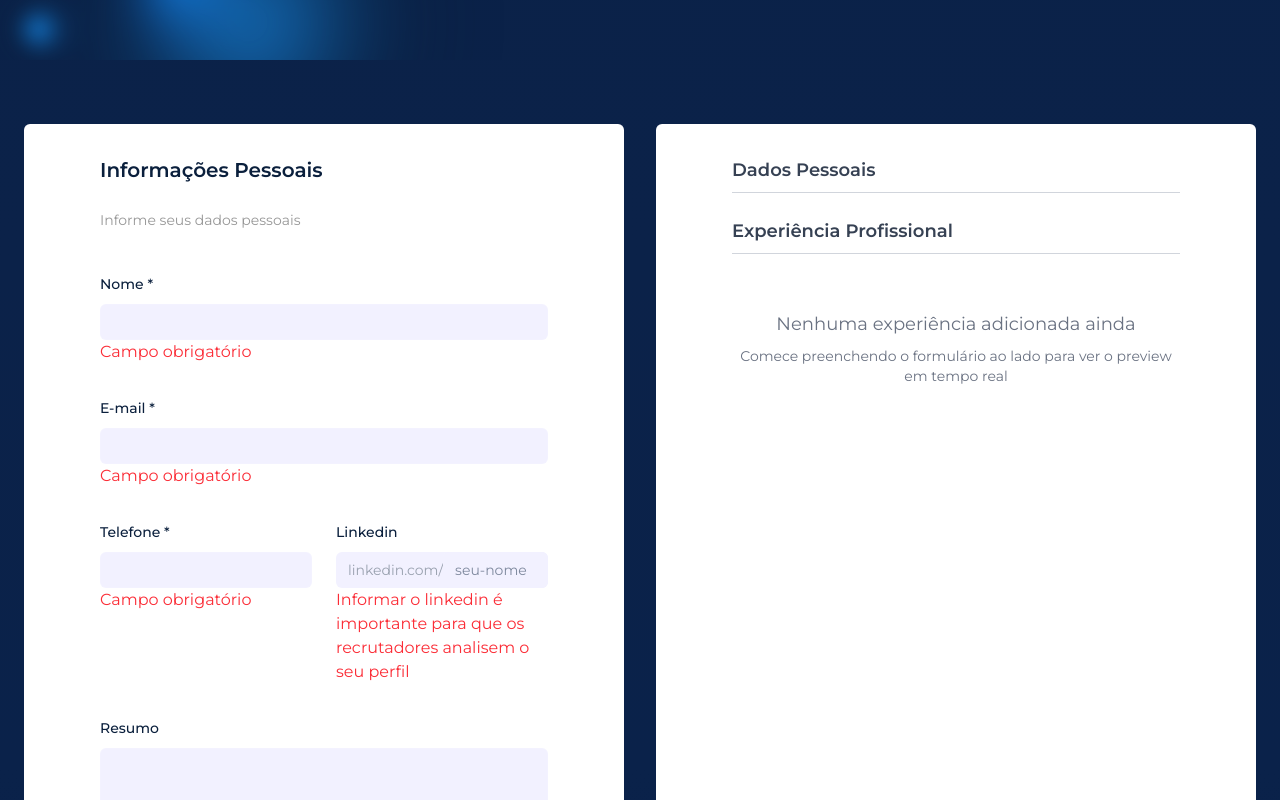
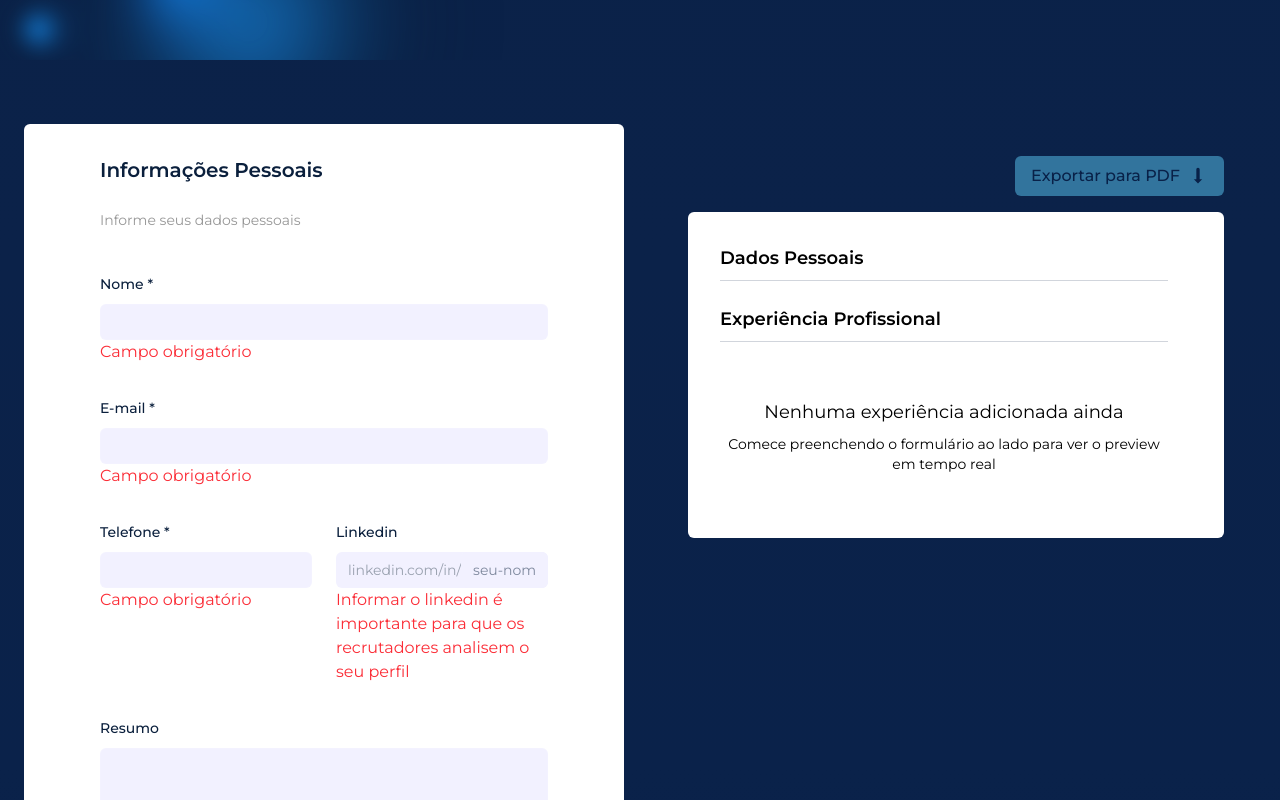
Before and after one commit to KFalcao/Gerador_Curriculo_Byte_a_byte, a React (Vite) app: page / in a window 1280 px wide. Shown: the part 740-1540 px from the top of the page. Built offline with nearby package versions, Linux system fonts and the light colour scheme.

Commit message:
Inclusão de botão export PDF + Export

```diff
--- a/package.json
+++ b/package.json
@@ -10,6 +10,8 @@
     "preview": "vite preview"
   },
   "dependencies": {
+    "html2canvas": "^1.4.1",
+    "jspdf": "^3.0.2",
     "ogl": "^1.0.11",
     "react": "^19.1.1",
     "react-dom": "^19.1.1"
--- a/src/components/Form/PersonalData.tsx
+++ b/src/components/Form/PersonalData.tsx
@@ -202,7 +202,7 @@ export default function PersonalData({
               <div className="mt-2">
                 <div className="flex items-center rounded-md bg-(--form-field-bg-color) pl-3">
                   <div className="shrink-0 text-base text-gray-400 select-none sm:text-sm/6">
-                    linkedin.com/
+                    linkedin.com/in/
                   </div>
                   <input
                     id="linkedin"
--- a/src/components/Preview/ResumePreview.tsx
+++ b/src/components/Preview/ResumePreview.tsx
@@ -1,16 +1,17 @@
 import type { Experience } from "../Form/ExperienceForm";
+import html2canvas from "html2canvas";
+import jsPDF from "jspdf";
 
-interface Experience {
-  company: string;
-  role: string;
-  startDate: string;
-  endDate: string;
-  currentJob: boolean;
-  description?: string;
+interface PersonalData {
+  name?: string;
+  email?: string;
+  phone?: string;
+  linkedin?: string;
+  summary?: string;
 }
 
 interface ResumePreviewProps {
-  personal: PersonalData;
+  personalData: PersonalData;
   experiences: Experience[];
   currentFormData: Experience;
 }
@@ -23,77 +24,108 @@ export default function ResumePreview({
   const formatDate = (dateString: string) => {
     if (!dateString) return "";
     const date = new Date(dateString);
-    return date.toLocaleDateString("pt-BR", {
-      month: "short",
-      year: "numeric",
-    });
+    return date.toLocaleDateString("pt-BR", { month: "short", year: "numeric" });
   };
 
   const hasCurrentFormData = Boolean(
     currentFormData.company || currentFormData.role
   );
 
+  const exportToPDF = async () => {
+    const element = document.getElementById("resume-preview-pdf");
+    if (!element) return;
+
+    try {
+      const canvas = await html2canvas(element, { scale: 2, useCORS: true });
+      const imgData = canvas.toDataURL("image/png");
+      const pdf = new jsPDF("p", "mm", "a4");
+
+      const pdfWidth = pdf.internal.pageSize.getWidth();
+      const pdfHeight = pdf.internal.pageSize.getHeight();
+      const imgWidth = pdfWidth;
+      const imgHeight = (canvas.height * pdfWidth) / canvas.width;
+
+      let heightLeft = imgHeight;
+      let position = 0;
+
+      pdf.addImage(imgData, "PNG", 0, position, imgWidth, imgHeight);
+      heightLeft -= pdfHeight;
+
+      while (heightLeft > 0) {
+        position = heightLeft - imgHeight;
+        pdf.addPage();
+        pdf.addImage(imgData, "PNG", 0, position, imgWidth, imgHeight);
+        heightLeft -= pdfHeight;
+      }
+
+      pdf.save("curriculo.pdf");
+    } catch (err) {
+      console.error("Erro ao gerar PDF:", err);
+    }
+  };
+
   return (
-    <div className="bg-white min-h-screen flex items-start justify-center p-8 rounded-md">
-      <div className="w-full max-w-md text-(--form-text-color)">
-        {/* DADOS PESSOAIS NO PREVIEW */}
+    <div className="p-8">
+      <div className="mb-4 flex justify-end">
+         <button
+    onClick={exportToPDF}
+    className="flex items-center justify-center gap-2 bg-[#32749D] text-[#092148] font-medium px-4 py-2 rounded-md hover:bg-[#295d7a] transition"
+  >
+    Exportar para PDF
+    <svg
+      xmlns="http://www.w3.org/2000/svg"
+      className="h-5 w-5"
+      fill="currentColor"
+      viewBox="0 0 24 24"
+    >
+      <path d="M12 2a2 2 0 00-2 2v12H7l5 5 5-5h-3V4a2 2 0 00-2-2z" />
+    </svg>
+  </button>
+      </div>
+
+      <div id="resume-preview" className="bg-white p-8 rounded-md">
+        <div className="w-full max-w-md">
           <div className="mb-6">
-          <h3 className="text-lg font-semibold text-gray-700 border-b border-gray-300 pb-2 mb-3">
+            <h3 className="text-lg font-semibold border-b border-gray-300 pb-2 mb-3">
               Dados Pessoais
             </h3>
-          {personalData.name && (
-            <p className="text-lg font-medium">{personalData.name}</p>
-          )}
-          {personalData.email && (
-            <p className="text-gray-600">{personalData.email}</p>
-          )}
-          {personalData.phone && (
-            <p className="text-gray-600">{personalData.phone}</p>
-          )}
+            {personalData.name && <p className="text-lg font-medium">{personalData.name}</p>}
+            {personalData.email && <p>{personalData.email}</p>}
+            {personalData.phone && <p>{personalData.phone}</p>}
             {personalData.linkedin && (
               <p className="text-blue-600 underline">
-              <a href="https://www.linkedin.com/">https://www.linkedin.com/</a>
+                <a href={`https://www.linkedin.com/in/${personalData.linkedin}`} target="_blank" rel="noopener noreferrer">
                   {personalData.linkedin}
+                </a>
               </p>
             )}
             {personalData.summary && (
               <div className="mt-3">
-              <h4 className="font-medium text-gray-700">Resumo</h4>
-              <p className="text-gray-600 text-sm">{personalData.summary}</p>
+                <h4 className="font-medium">Resumo</h4>
+                <p className="text-sm">{personalData.summary}</p>
               </div>
             )}
           </div>
 
-        {/* Lista de experiências */}
           <div className="space-y-6">
-          <h3 className="text-lg font-semibold text-gray-700 border-b border-gray-300 pb-2">
+            <h3 className="text-lg font-semibold border-b border-gray-300 pb-2">
               Experiência Profissional
             </h3>
-
             {experiences.map((exp, index) => (
               <div key={index} className="border-l-4 border-blue-500 pl-4">
                 <div className="flex justify-between items-start mb-2">
                   <div>
-                  <h4 className="text-lg font-medium text-gray-800">
-                    {exp.role}
-                  </h4>
-                  <p className="text-gray-600 font-medium">{exp.company}</p>
+                    <h4 className="text-lg font-medium">{exp.role}</h4>
+                    <p className="font-medium">{exp.company}</p>
                   </div>
-                <div className="text-sm text-gray-500 text-right">
-                  <p>
-                    {formatDate(exp.startDate)} -{" "}
-                    {exp.currentJob ? "Atual" : formatDate(exp.endDate)}
-                  </p>
+                  <div className="text-sm text-right">
+                    <p>{formatDate(exp.startDate)} - {exp.currentJob ? "Atual" : formatDate(exp.endDate)}</p>
                   </div>
                 </div>
-              {exp.description && (
-                <p className="text-gray-700 text-sm mt-2 leading-relaxed">
-                  {exp.description}
-                </p>
-              )}
+                {exp.description && <p className="text-sm mt-2 leading-relaxed">{exp.description}</p>}
               </div>
             ))}
-          {/* Preview em tempo real do formulário atual */}
+
             {hasCurrentFormData && (
               <div className="border-l-4 border-orange-400 pl-4 bg-orange-50 p-3 rounded-r-md">
                 <div className="flex items-center gap-2 mb-2">
@@ -101,47 +133,86 @@ export default function ResumePreview({
                     Em edição
                   </span>
                 </div>
-
                 <div className="flex justify-between items-start mb-2">
                   <div>
-                  <h4 className="text-lg font-medium text-gray-800">
-                    {currentFormData.role || "Cargo não informado"}
-                  </h4>
-                  <p className="text-gray-600 font-medium">
-                    {currentFormData.company || "Empresa não informada"}
-                  </p>
+                    <h4 className="text-lg font-medium">{currentFormData.role || "Cargo não informado"}</h4>
+                    <p className="font-medium">{currentFormData.company || "Empresa não informada"}</p>
                   </div>
-                <div className="text-sm text-gray-500 text-right">
-                  <p>
-                    {currentFormData.startDate
-                      ? formatDate(currentFormData.startDate)
-                      : "- "}{" "}
-                    -{" "}
-                    {currentFormData.currentJob
-                      ? "Atual"
-                      : currentFormData.endDate
-                      ? formatDate(currentFormData.endDate)
-                      : "- "}
-                  </p>
+                  <div className="text-sm text-right">
+                    <p>{currentFormData.startDate ? formatDate(currentFormData.startDate) : "-"} - {currentFormData.currentJob ? "Atual" : currentFormData.endDate ? formatDate(currentFormData.endDate) : "-"}</p>
                   </div>
                 </div>
-              {currentFormData.description && (
-                <p className="text-gray-700 text-sm mt-2 leading-relaxed">
-                  {currentFormData.description}
-                </p>
+                {currentFormData.description && <p className="text-sm mt-2 leading-relaxed">{currentFormData.description}</p>}
+              </div>
+            )}
+
+            {experiences.length === 0 && !hasCurrentFormData && (
+              <div className="text-center py-8">
+                <p className="text-lg mb-2">Nenhuma experiência adicionada ainda</p>
+                <p className="text-sm">Comece preenchendo o formulário ao lado para ver o preview em tempo real</p>
+              </div>
             )}
           </div>
-          )}
-          {/* Mensagem quando não há experiências */}
-          {experiences.length === 0 && !hasCurrentFormData && (
-            <div className="text-center py-8 text-gray-500">
-              <p className="text-lg mb-2">
-                Nenhuma experiência adicionada ainda
-              </p>
-              <p className="text-sm">
-                Comece preenchendo o formulário ao lado para ver o preview em
-                tempo real
-              </p>
+        </div>
+      </div>
+
+      <div
+        id="resume-preview-pdf"
+        style={{
+          position: "absolute",
+          left: "-9999px",
+          color: "#1f2937",
+          backgroundColor: "#ffffff",
+          fontFamily: "Arial, Helvetica, sans-serif",
+          width: "600px",
+          padding: "24px",
+        }}
+      >
+        <div>
+          <h3 style={{ fontWeight: 600, borderBottom: "1px solid #ccc", paddingBottom: "8px", marginBottom: "16px", fontSize: "18px" }}>
+            Dados Pessoais
+          </h3>
+          {personalData.name && <p style={{ fontSize: "16px", fontWeight: 500, marginBottom: "4px" }}>{personalData.name}</p>}
+          {personalData.email && <p style={{ marginBottom: "4px" }}>{personalData.email}</p>}
+          {personalData.phone && <p style={{ marginBottom: "4px" }}>{personalData.phone}</p>}
+          {personalData.linkedin && <p style={{ color: "#2563eb", textDecoration: "underline", marginBottom: "8px" }}>{personalData.linkedin}</p>}
+          {personalData.summary && <p style={{ marginTop: "8px", fontSize: "14px" }}>{personalData.summary}</p>}
+
+          <h3 style={{ fontWeight: 600, borderBottom: "1px solid #ccc", paddingBottom: "8px", marginTop: "24px", marginBottom: "16px", fontSize: "18px" }}>
+            Experiência Profissional
+          </h3>
+
+          {experiences.map((exp, index) => (
+            <div key={index} style={{ borderLeft: "4px solid #3b82f6", paddingLeft: "8px", marginBottom: "16px" }}>
+              <div style={{ display: "flex", justifyContent: "space-between" }}>
+                <div>
+                  <h4 style={{ fontWeight: 500, fontSize: "16px" }}>{exp.role}</h4>
+                  <p>{exp.company}</p>
+                </div>
+                <div style={{ fontSize: "12px", textAlign: "right" }}>
+                  <p>{formatDate(exp.startDate)} - {exp.currentJob ? "Atual" : formatDate(exp.endDate)}</p>
+                </div>
+              </div>
+              {exp.description && <p style={{ fontSize: "12px", marginTop: "4px" }}>{exp.description}</p>}
+            </div>
+          ))}
+
+          {hasCurrentFormData && (
+            <div style={{ borderLeft: "4px solid #f97316", padding: "12px", marginBottom: "16px", backgroundColor: "#fff7ed", borderRadius: "6px" }}>
+              <div style={{ display: "inline-block", backgroundColor: "#ffedd5", color: "#c2410c", fontSize: "10px", padding: "2px 6px", borderRadius: "999px", marginBottom: "8px", fontWeight: 500 }}>
+                Em edição
+              </div>
+
+              <div style={{ display: "flex", justifyContent: "space-between" }}>
+                <div>
+                  <h4 style={{ fontWeight: 500, fontSize: "16px" }}>{currentFormData.role || "Cargo não informado"}</h4>
+                  <p>{currentFormData.company || "Empresa não informada"}</p>
+                </div>
+                <div style={{ fontSize: "12px", textAlign: "right" }}>
+                  <p>{currentFormData.startDate ? formatDate(currentFormData.startDate) : "-"} - {currentFormData.currentJob ? "Atual" : currentFormData.endDate ? formatDate(currentFormData.endDate) : "-"}</p>
+                </div>
+              </div>
+              {currentFormData.description && <p style={{ fontSize: "12px", marginTop: "4px" }}>{currentFormData.description}</p>}
             </div>
           )}
         </div>
```
Also changed, not shown: 1 other file (tests, documents, lock files or other folders). Lines whose indentation alone changed are shown as unchanged.
